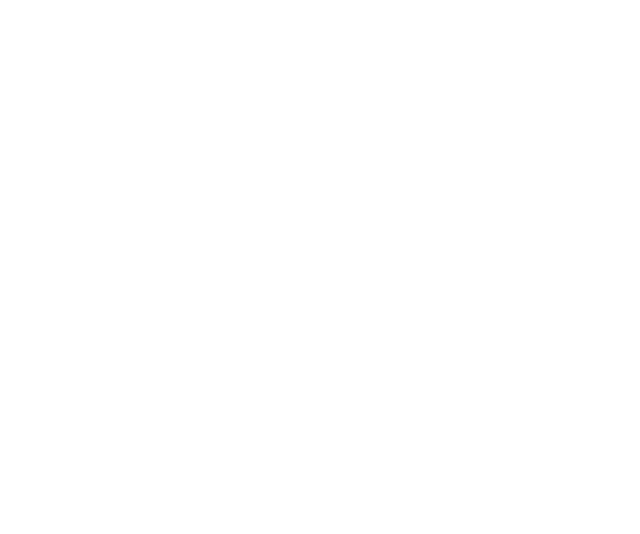
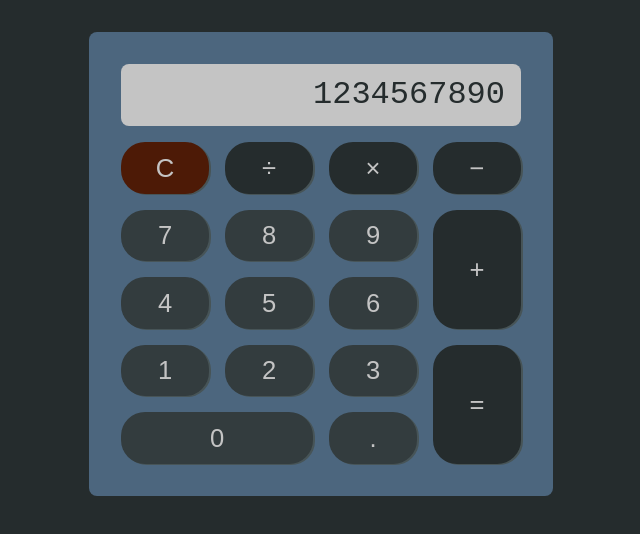
Before and after one commit to pwrignall/top-calculator, a plain HTML site: page index.html in a window 1280 px wide. Shown: the whole page, without its empty margins (319-959 px from the left). Drawn offline with Linux system fonts and the light colour scheme; a web font is replaced by a local one.

Commit message:
Basic functions, structure, style

```diff
--- a/index.html
+++ b/index.html
@@ -11,6 +11,35 @@
 </head>
 
 <body>
+
+    <div id="calculator">
+        <div id="calc-body">
+            <div id="calc-display">
+                <p>1234567890</p>
+            </div>
+            <button id="calc-clear">C</button>
+            <button id="calc-divide">&divide;</button>
+            <button id="calc-multiply">&times;</button>
+            <button id="calc-subtract">&minus;</button>
+            <button id="calc-add">&plus;</button>
+            <button id="calc-equals">&equals;</button>
+            <button id="calc-seven" class="btn-num">7</button>
+            <button id="calc-eight" class="btn-num">8</button>
+            <button id="calc-nine" class="btn-num">9</button>
+            <button id="calc-four" class="btn-num">4</button>
+            <button id="calc-five" class="btn-num">5</button>
+            <button id="calc-six" class="btn-num">6</button>
+            <button id="calc-one" class="btn-num">1</button>
+            <button id="calc-two" class="btn-num">2</button>
+            <button id="calc-three" class="btn-num">3</button>
+            <button id="calc-zero" class="btn-num">0</button>
+            <button id="calc-point" class="btn-num">.</button>
+
+        </div>
+    </div>
+    </div>
+
+
     <script src="scripts/script.js"></script>
 </body>
 
--- a/scripts/script.js
+++ b/scripts/script.js
@@ -0,0 +1,19 @@
+function add(m, n) {
+    return m + n;
+}
+
+function subtract(m, n) {
+    return m - n;
+}
+
+function multiply(m, n) {
+    return m * n;
+}
+
+function divide(m, n) {
+    return m / n;
+}
+
+function operate(operation, m, n) {
+    return operation(m, n);
+}
--- a/styles/styles.css
+++ b/styles/styles.css
@@ -0,0 +1,73 @@
+@import url('https://fonts.googleapis.com/css2?family=Baumans&display=swap');
+
+body {
+    background-color: #252c2d;
+}
+
+
+
+#calc-body {
+    display              : grid;
+    background-color     : rgb(76, 102, 126);
+    margin               : auto;
+    width                : 400px;
+    height               : 400px;
+    grid-template-columns: repeat(4, 1fr);
+    grid-template-rows   : repeat(6, 1fr);
+    grid-gap             : 1rem;
+    justify-items        : center;
+    align-items          : center;
+    padding              : 2rem;
+    border-radius        : 0.5rem;
+    margin-top           : 2rem;
+}
+
+#calc-display {
+    background-color: #c4c4c4;
+    color           : #252c2d;
+    text-align      : right;
+    line-height     : 2.5rem;
+    font-size       : 2rem;
+    grid-area       : 1/1/2/5;
+    width           : 100%;
+    height          : 100%;
+    border-radius   : 0.5rem;
+    font-family     : 'Baumans', 'Courier New', Courier, monospace;
+}
+
+#calc-display p {
+    padding: 0.7rem 1rem;
+}
+
+button {
+    color           : #c4c4c4;
+    width           : 100%;
+    height          : 100%;
+    text-align      : center;
+    font-size       : 1.6rem;
+    background-color: #252c2d;
+    border          : none;
+    border-radius   : 1.5rem;
+    font-family     : 'Baumans', Arial, Helvetica, sans-serif;
+    box-shadow      : 2px 1px #475457;
+}
+
+#calc-add {
+    grid-area: 3/4/5/5;
+}
+
+#calc-equals {
+    grid-area: 5/4/7/5;
+}
+
+#calc-zero {
+    grid-area: 6/1/7/3;
+}
+
+button.btn-num {
+    background-color: #333c3e;
+}
+
+button#calc-clear {
+    background-color: #4d1a06;
+}
```
